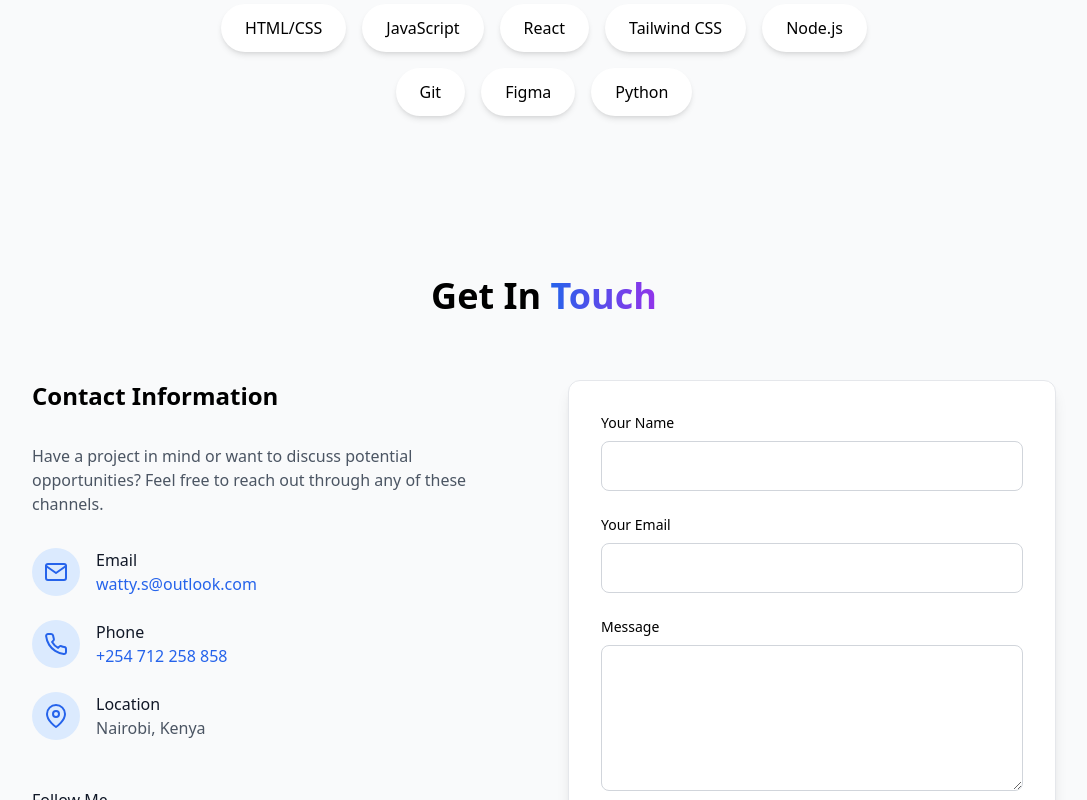
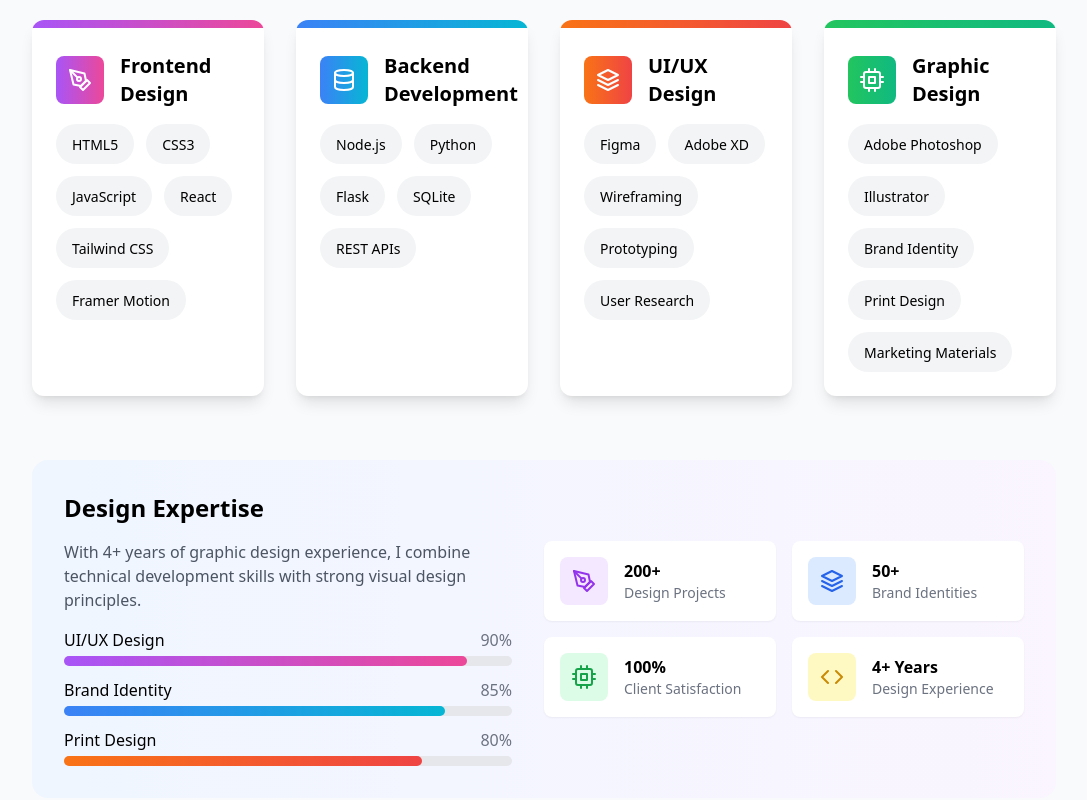
Before and after one commit to masindes/-portfolio_website, a React (Vite) app: page / in a window 1280 px wide. Shown: the part 3140-3940 px from the top of the page, without its empty margins (96-1183 px from the left). Built offline with nearby package versions, Linux system fonts and the light colour scheme.

Commit message:
initial projects

```diff
--- a/src/components/Skills.jsx
+++ b/src/components/Skills.jsx
@@ -1,23 +1,176 @@
+import { motion } from 'framer-motion';
+import { FiCode, FiPenTool, FiLayers, FiDatabase, FiCpu } from 'react-icons/fi';
+
 export default function Skills() {
-    const skills = [
-      "HTML/CSS", "JavaScript", "React", "Tailwind CSS",
-      "Node.js", "Git", "Figma", "Python"
-    ]
+  const skillCategories = [
+    {
+      title: "Frontend Design",
+      icon: <FiPenTool className="w-6 h-6" />,
+      color: "from-purple-500 to-pink-500",
+      skills: ["HTML5", "CSS3", "JavaScript", "React", "Tailwind CSS", "Framer Motion"]
+    },
+    {
+      title: "Backend Development",
+      icon: <FiDatabase className="w-6 h-6" />,
+      color: "from-blue-500 to-cyan-500",
+      skills: ["Node.js", "Python", "Flask", "SQLite", "REST APIs"]
+    },
+    {
+      title: "UI/UX Design",
+      icon: <FiLayers className="w-6 h-6" />,
+      color: "from-orange-500 to-red-500",
+      skills: ["Figma", "Adobe XD", "Wireframing", "Prototyping", "User Research"]
+    },
+    {
+      title: "Graphic Design",
+      icon: <FiCpu className="w-6 h-6" />,
+      color: "from-green-500 to-emerald-500",
+      skills: ["Adobe Photoshop", "Illustrator", "Brand Identity", "Print Design", "Marketing Materials"]
+    }
+  ];
 
-    return (
-      <section id="skills" className="py-20">
-        <h2 className="section-title">My Skills</h2>
+  return (
+    <section id="skills" className="py-20 px-4 sm:px-6 lg:px-8 bg-gray-50 dark:bg-gray-900">
+      <div className="max-w-7xl mx-auto">
+        <motion.h2
+          initial={{ opacity: 0, y: 20 }}
+          whileInView={{ opacity: 1, y: 0 }}
+          transition={{ duration: 0.5 }}
+          viewport={{ once: true }}
+          className="text-4xl font-bold text-center mb-16 dark:text-white"
+        >
+          My <span className="text-transparent bg-clip-text bg-gradient-to-r from-blue-600 to-purple-600">Skills</span>
+        </motion.h2>
 
-        <div className="flex flex-wrap justify-center gap-4 max-w-2xl mx-auto">
-          {skills.map((skill, index) => (
-            <div
+        <div className="grid grid-cols-1 md:grid-cols-2 lg:grid-cols-4 gap-8">
+          {skillCategories.map((category, index) => (
+            <motion.div
               key={index}
-              className="px-6 py-3 bg-white dark:bg-gray-800 rounded-full shadow-md hover:shadow-lg transition-shadow"
+              initial={{ opacity: 0, y: 20 }}
+              whileInView={{ opacity: 1, y: 0 }}
+              transition={{ duration: 0.5, delay: index * 0.1 }}
+              viewport={{ once: true }}
+              whileHover={{ y: -5 }}
+              className="bg-white dark:bg-gray-800 rounded-xl shadow-lg hover:shadow-xl transition-all overflow-hidden"
             >
-              <span className="font-medium dark:text-white">{skill}</span>
-            </div>
+              <div className={`h-2 bg-gradient-to-r ${category.color}`}></div>
+              <div className="p-6">
+                <div className="flex items-center mb-4">
+                  <div className={`p-3 rounded-lg bg-gradient-to-r ${category.color} text-white mr-4`}>
+                    {category.icon}
+                  </div>
+                  <h3 className="text-xl font-bold dark:text-white">{category.title}</h3>
+                </div>
+                <div className="flex flex-wrap gap-3">
+                  {category.skills.map((skill, i) => (
+                    <motion.div
+                      key={i}
+                      whileHover={{ scale: 1.05 }}
+                      className="px-4 py-2 bg-gray-100 dark:bg-gray-700 rounded-full"
+                    >
+                      <span className="text-sm font-medium dark:text-gray-200">{skill}</span>
+                    </motion.div>
+                  ))}
+                </div>
+              </div>
+            </motion.div>
           ))}
         </div>
-      </section>
-    )
-  }
+
+        {/* Additional Design Skills Visualization */}
+        <motion.div
+          initial={{ opacity: 0 }}
+          whileInView={{ opacity: 1 }}
+          transition={{ duration: 0.5, delay: 0.4 }}
+          viewport={{ once: true }}
+          className="mt-16 bg-gradient-to-r from-blue-50 to-purple-50 dark:from-gray-800 dark:to-gray-800 p-8 rounded-2xl"
+        >
+          <div className="flex flex-col md:flex-row items-center">
+            <div className="md:w-1/2 mb-6 md:mb-0 md:pr-8">
+              <h3 className="text-2xl font-bold mb-4 dark:text-white">Design Expertise</h3>
+              <p className="text-gray-600 dark:text-gray-300 mb-4">
+                With 4+ years of graphic design experience, I combine technical development skills with strong visual design principles.
+              </p>
+              <div className="space-y-3">
+                <div>
+                  <div className="flex justify-between mb-1">
+                    <span className="font-medium dark:text-white">UI/UX Design</span>
+                    <span className="text-gray-500 dark:text-gray-400">90%</span>
+                  </div>
+                  <div className="w-full bg-gray-200 dark:bg-gray-700 rounded-full h-2.5">
+                    <div
+                      className="bg-gradient-to-r from-purple-500 to-pink-500 h-2.5 rounded-full"
+                      style={{ width: '90%' }}
+                    ></div>
+                  </div>
+                </div>
+                <div>
+                  <div className="flex justify-between mb-1">
+                    <span className="font-medium dark:text-white">Brand Identity</span>
+                    <span className="text-gray-500 dark:text-gray-400">85%</span>
+                  </div>
+                  <div className="w-full bg-gray-200 dark:bg-gray-700 rounded-full h-2.5">
+                    <div
+                      className="bg-gradient-to-r from-blue-500 to-cyan-500 h-2.5 rounded-full"
+                      style={{ width: '85%' }}
+                    ></div>
+                  </div>
+                </div>
+                <div>
+                  <div className="flex justify-between mb-1">
+                    <span className="font-medium dark:text-white">Print Design</span>
+                    <span className="text-gray-500 dark:text-gray-400">80%</span>
+                  </div>
+                  <div className="w-full bg-gray-200 dark:bg-gray-700 rounded-full h-2.5">
+                    <div
+                      className="bg-gradient-to-r from-orange-500 to-red-500 h-2.5 rounded-full"
+                      style={{ width: '80%' }}
+                    ></div>
+                  </div>
+                </div>
+              </div>
+            </div>
+            <div className="md:w-1/2 grid grid-cols-2 gap-4">
+              <div className="bg-white dark:bg-gray-700 p-4 rounded-lg shadow-sm flex items-center">
+                <div className="p-3 rounded-lg bg-purple-100 dark:bg-purple-900/30 text-purple-600 dark:text-purple-400 mr-4">
+                  <FiPenTool className="w-6 h-6" />
+                </div>
+                <div>
+                  <h4 className="font-bold dark:text-white">200+</h4>
+                  <p className="text-gray-500 dark:text-gray-400 text-sm">Design Projects</p>
+                </div>
+              </div>
+              <div className="bg-white dark:bg-gray-700 p-4 rounded-lg shadow-sm flex items-center">
+                <div className="p-3 rounded-lg bg-blue-100 dark:bg-blue-900/30 text-blue-600 dark:text-blue-400 mr-4">
+                  <FiLayers className="w-6 h-6" />
+                </div>
+                <div>
+                  <h4 className="font-bold dark:text-white">50+</h4>
+                  <p className="text-gray-500 dark:text-gray-400 text-sm">Brand Identities</p>
+                </div>
+              </div>
+              <div className="bg-white dark:bg-gray-700 p-4 rounded-lg shadow-sm flex items-center">
+                <div className="p-3 rounded-lg bg-green-100 dark:bg-green-900/30 text-green-600 dark:text-green-400 mr-4">
+                  <FiCpu className="w-6 h-6" />
+                </div>
+                <div>
+                  <h4 className="font-bold dark:text-white">100%</h4>
+                  <p className="text-gray-500 dark:text-gray-400 text-sm">Client Satisfaction</p>
+                </div>
+              </div>
+              <div className="bg-white dark:bg-gray-700 p-4 rounded-lg shadow-sm flex items-center">
+                <div className="p-3 rounded-lg bg-yellow-100 dark:bg-yellow-900/30 text-yellow-600 dark:text-yellow-400 mr-4">
+                  <FiCode className="w-6 h-6" />
+                </div>
+                <div>
+                  <h4 className="font-bold dark:text-white">4+ Years</h4>
+                  <p className="text-gray-500 dark:text-gray-400 text-sm">Design Experience</p>
+                </div>
+              </div>
+            </div>
+          </div>
+        </motion.div>
+      </div>
+    </section>
+  );
+}
```
